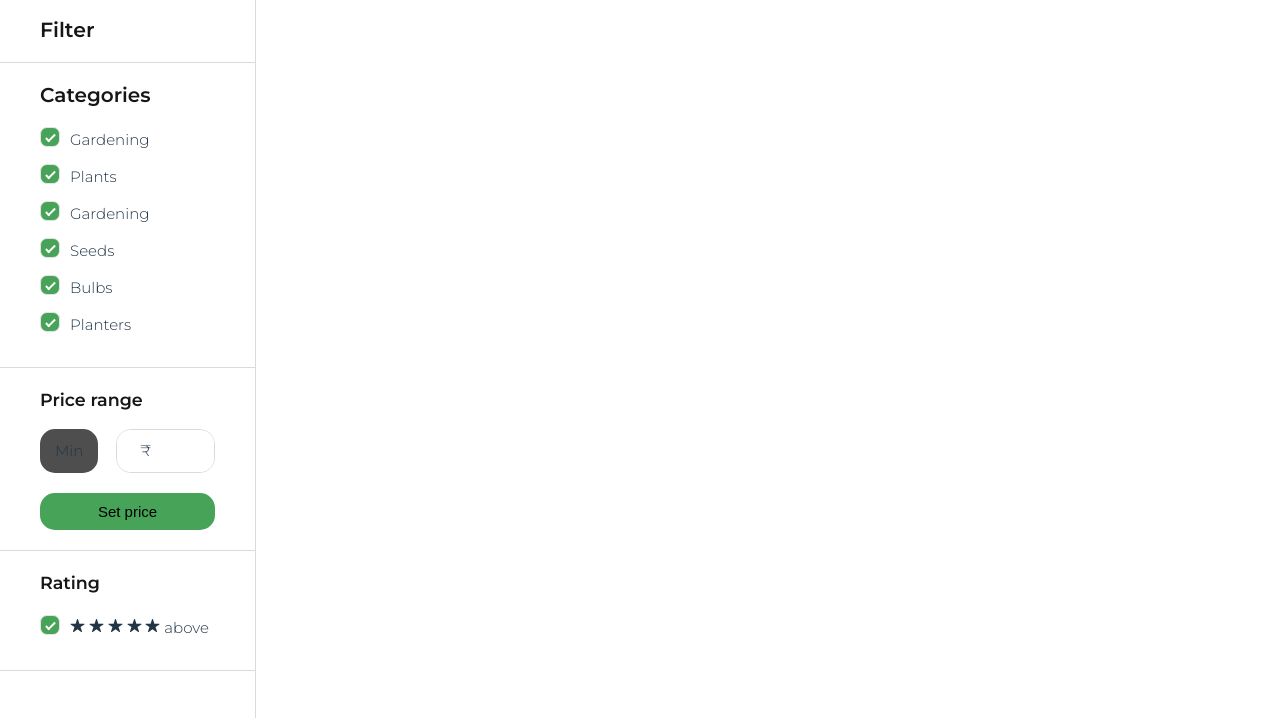
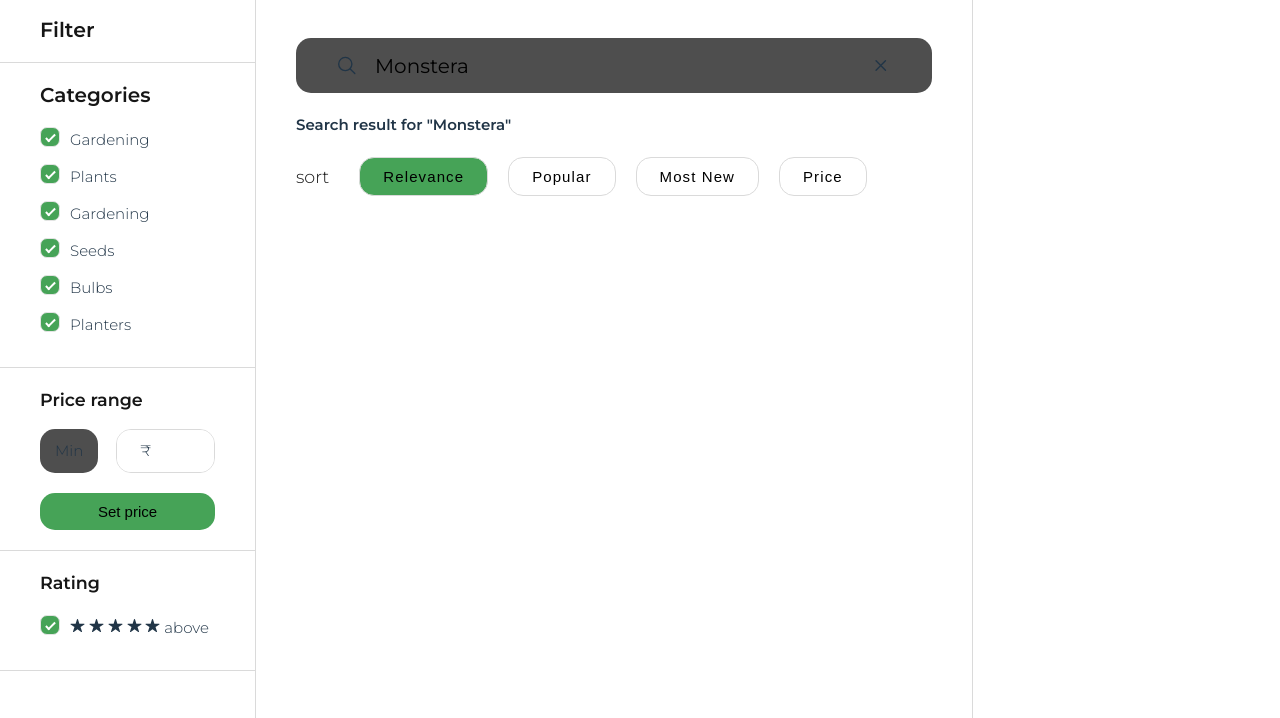
Before and after one commit to Milind-Jamnekar/Oyotee, a website built with Vite: page search.html in a window 1280 px wide. Shown: the part 82-800 px from the top of the page. Built offline with nearby package versions, Linux system fonts and the light colour scheme.

Commit message:
search , sort section complete

```diff
--- a/search.html
+++ b/search.html
@@ -58,7 +58,7 @@
     </header>
 
     <!---------- main section  ------------>
-    <main class="wrapper">
+    <main class="wrapper open">
       <!-- Filter section  -->
       <aside class="pr-filter">
         <div class="filter-title">
@@ -136,7 +136,36 @@
         </div>
       </aside>
       <!-- main section -->
-      <main class="pr-main"></main>
+      <main class="pr-main">
+        <!-- search box icon  -->
+        <div class="search">
+          <ion-icon class="search-icon" name="search-outline"></ion-icon>
+          <input
+            type="search"
+            name="plant_name"
+            id="search"
+            placeholder="type plant name here"
+            value="Monstera"
+          />
+          <ion-icon class="cancel-icon" name="close-outline"></ion-icon>
+        </div>
+
+        <!-- search status section  -->
+        <div class="status">
+          <h2>
+            Search result for "<span class="search-value">Monstera</span>"
+          </h2>
+        </div>
+
+        <!-- sort section  -->
+        <div class="sort">
+          <h2>sort</h2>
+          <button class="relevance active">Relevance</button>
+          <button class="popular">Popular</button>
+          <button class="mostnew">Most New</button>
+          <button class="mostnew">Price</button>
+        </div>
+      </main>
       <!-- product detail section  -->
       <article class="pr-detail"></article>
     </main>
--- a/src/main.ts
+++ b/src/main.ts
@@ -43,7 +43,6 @@ rating?.addEventListener("mouseover", (event) => {
     fillUpto(target.dataset.i);
   }
 });
-
 // document.querySelector<HTMLDivElement>('#app')!.innerHTML = `
 //   <div>
 //     <a href="https://vitejs.dev" target="_blank">
--- a/src/style.css
+++ b/src/style.css
@@ -23,7 +23,7 @@
 
   /* Spacing  */
   --space-1: 2rem 4rem;
-  --space-2: 1rem;
+  --space-2: 4rem;
 
   font-family: "Montserrat", sans-serif;
   font-size: 62.5%;
@@ -225,7 +225,7 @@ header {
 
 .wrapper {
   display: grid;
-  grid-template-columns: 2.5fr 6fr 4fr;
+  grid-template-columns: 2.5fr 7fr 3fr;
   height: calc(100vh - 80px);
 }
 
@@ -342,8 +342,90 @@ header {
   margin-bottom: 1.75rem;
 }
 
+/* main section styling  */
 .pr-main {
   /* background-color: aqua; */
+  padding: var(--space-2);
+  border-right: 1px solid var(--border-color);
+}
+
+.search {
+  display: flex;
+  align-items: center;
+  gap: 1.75rem;
+  width: 100%;
+  padding: 15px 40px;
+  border-radius: 15px;
+  background-color: var(--secondary-text);
+}
+
+.search-icon,
+.cancel-icon {
+  font-size: 2.5rem;
+}
+
+.cancel-icon {
+  cursor: pointer;
+}
+
+.cancel-icon:focus,
+.cancel-icon:hover {
+  color: white;
+}
+
+.search input {
+  flex-basis: 100%;
+  border: none;
+  font-family: inherit;
+  outline: none;
+  font-size: 2rem;
+  height: 100%;
+  background-color: inherit;
+}
+
+/* search status section  */
+.status {
+  margin-top: 2rem;
+}
+
+/* sort section  */
+.sort {
+  display: flex;
+  gap: 2rem;
+  align-items: center;
+  margin-top: 2rem;
+}
+
+.sort h2 {
+  font-size: 1.75rem;
+  font-weight: 100;
+  color: var(--primary-text);
+  margin-right: 10px;
+}
+
+.sort button,
+.sort button.active {
+  padding: 10px 23px;
+  border-radius: 15px;
+  font-size: 1.5rem;
+  border: none;
+  transition: all 0.4s;
+  letter-spacing: 1.1px;
+  background-color: transparent;
+  cursor: pointer;
+  border: 1px solid var(--border-color);
+  transition: all 0.3s;
+}
+
+.sort button:hover {
+  background-color: var(--secondary-text);
+}
+
+.sort button.active {
+  background-color: var(--primary-color);
+}
+.sort button.active:hover {
+  background-color: hsl(131, 40%, 30%);
 }
 
 .pr-detail {
```
